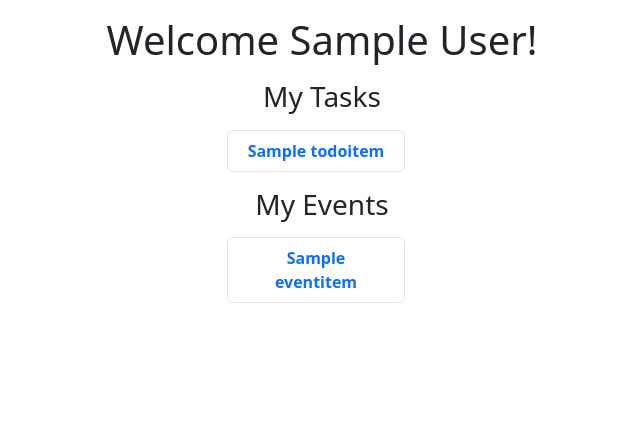
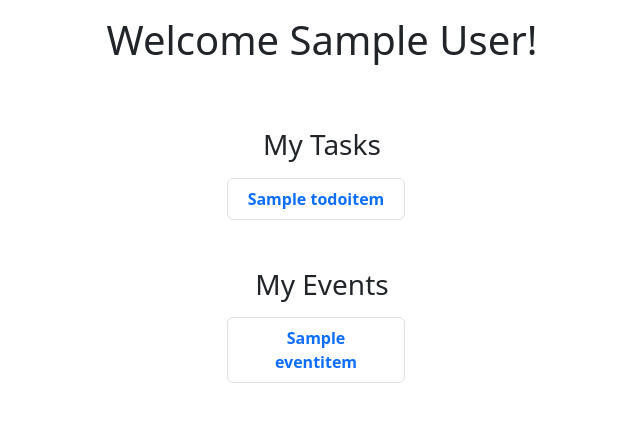
Before and after one commit to paulg-dev/taskmanager, a Django app: page /todolist/ in a window 1280 px wide. Shown: the part 56-478 px from the top of the page, without its empty margins (318-958 px from the left). Run offline with Django 4.2, Linux system fonts and the light colour scheme; a user stored in the database is signed in; tables that the repository leaves empty hold one stand-in row (values such as "Sample post").

Commit message:
Fix index page conditional rendering

```diff
--- a/todolist/templates/todolist/index.html
+++ b/todolist/templates/todolist/index.html
@@ -3,14 +3,13 @@
 {% block title %} Home {% endblock %}
 
 {% block content %}
-	{% if user.is_anonymous == False %}
+	{% if user.is_authenticated == True %}
 		<h1 class="text-center my-3">Welcome {{user.first_name}} {{user.last_name}}!</h1>
-
 		<div class="container">
 			<div class="row">
-				<h3 class="text-center mb-3">My Tasks</h3>
+				<h3 class="text-center mt-5 mb-3">My Tasks</h3>
 
-					{% if todoitem_list.length != 0 %}
+				{% if todoexists %}
 
 					<ul class="list-group col-lg-2 offset-lg-5 text center">
 						{% for todoitem in todoitem_list %}
@@ -26,13 +25,13 @@
 
 				{% else %}
 
-						<p class="text-center my-3">No tasks have been created.</p>
+					<p class="text-center my-2">No tasks have been created.</p>
 
 				{% endif %}
 
-				<h3 class="text-center my-3">My Events</h3>
+				<h3 class="text-center mt-5 mb-3">My Events</h3>
 
-					{% if eventitem_list.length != 0 %}
+				{% if eventexists %}
 
 					<ul class="list-group col-lg-2 offset-lg-5 text center">
 						{% for eventitem in eventitem_list %}
@@ -46,25 +45,20 @@
 						{% endfor %}
 					</ul>
 
-					{% elif eventitem_list.length == 0 %}
-
-					<p class="text-center my-3">No events have been created.</p>
-
+				{% else %}
+					<p class="text-center my-2">No events have been created.</p>
 				{% endif %}
 
 			</div>
 		</div>
 
-	{% elif user.is_anonymous == True %}
+	{% else %}
 
 		<h2 class="text-center my-3">You are not authorized to access this page.</h2>
 		<p class="text-center">Kindly login <a href="{% url 'todolist:login' %}"> here.</a></p>
 
-	{% else %}
+	{% endif %}
 
-		<p class="text-center my-3">No tasks or events have been created.</p>
-
-	{% endif %}
 {% endblock %}
 
 
--- a/todolist/views.py
+++ b/todolist/views.py
@@ -14,11 +14,16 @@ from .forms import LoginForm, AddTaskForm, UpdateTaskForm, AddEventForm, UpdateP
 def index(request):
 	todoitem_list = ToDoItem.objects.filter(user_id=request.user.id)
 	eventitem_list = EventItem.objects.filter(user_id=request.user.id)
+	todoexists = todoitem_list.exists()
+	eventexists = eventitem_list.exists()
 
 	template = loader.get_template('todolist/index.html')
+
 	context = {
 		'todoitem_list': todoitem_list,
 		'eventitem_list': eventitem_list,
+		'todoexists': todoexists,
+		'eventexists': eventexists,
 		'user': request.user
 	}
 
```
Lines whose indentation alone changed are shown as unchanged.
